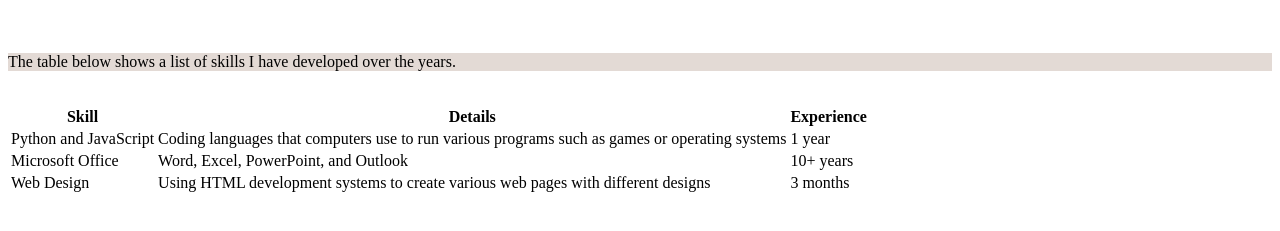
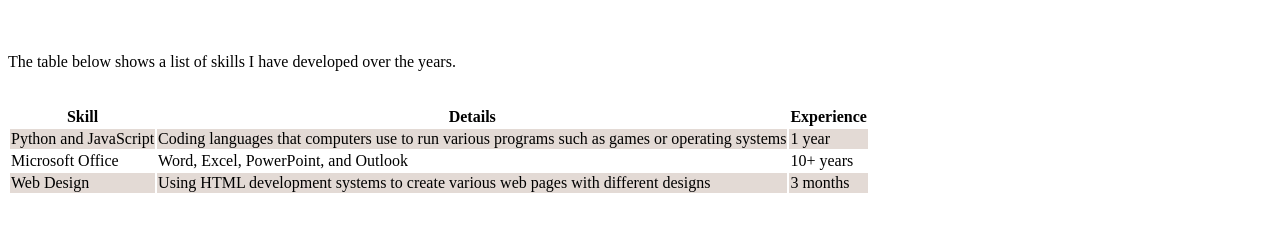
Before and after one commit to ellic42/Final-Project-part-1, a plain HTML site: page skills.html in a window 1280 px wide. Shown: the part 61-292 px from the top of the page. Drawn offline with Linux system fonts and the light colour scheme.

Commit message:
Change table row styling to alternate colors
Updated the CSS style for table rows to alternate background colors.

```diff
--- a/skills.html
+++ b/skills.html
@@ -13,11 +13,11 @@
   <!---SKills table--->
     <article>
         <table>
-        <style>
-            p:nth-of-type(odd) {
-                background-color: #E3DAD5;
-            }
-        </style>
+            <style>
+                tr:nth-child(even) {
+                    background-color: #E3DAD5;
+                }
+            </style>
         <!--Table headers-->
             <tr>
                 <th>Skill</th>
```
